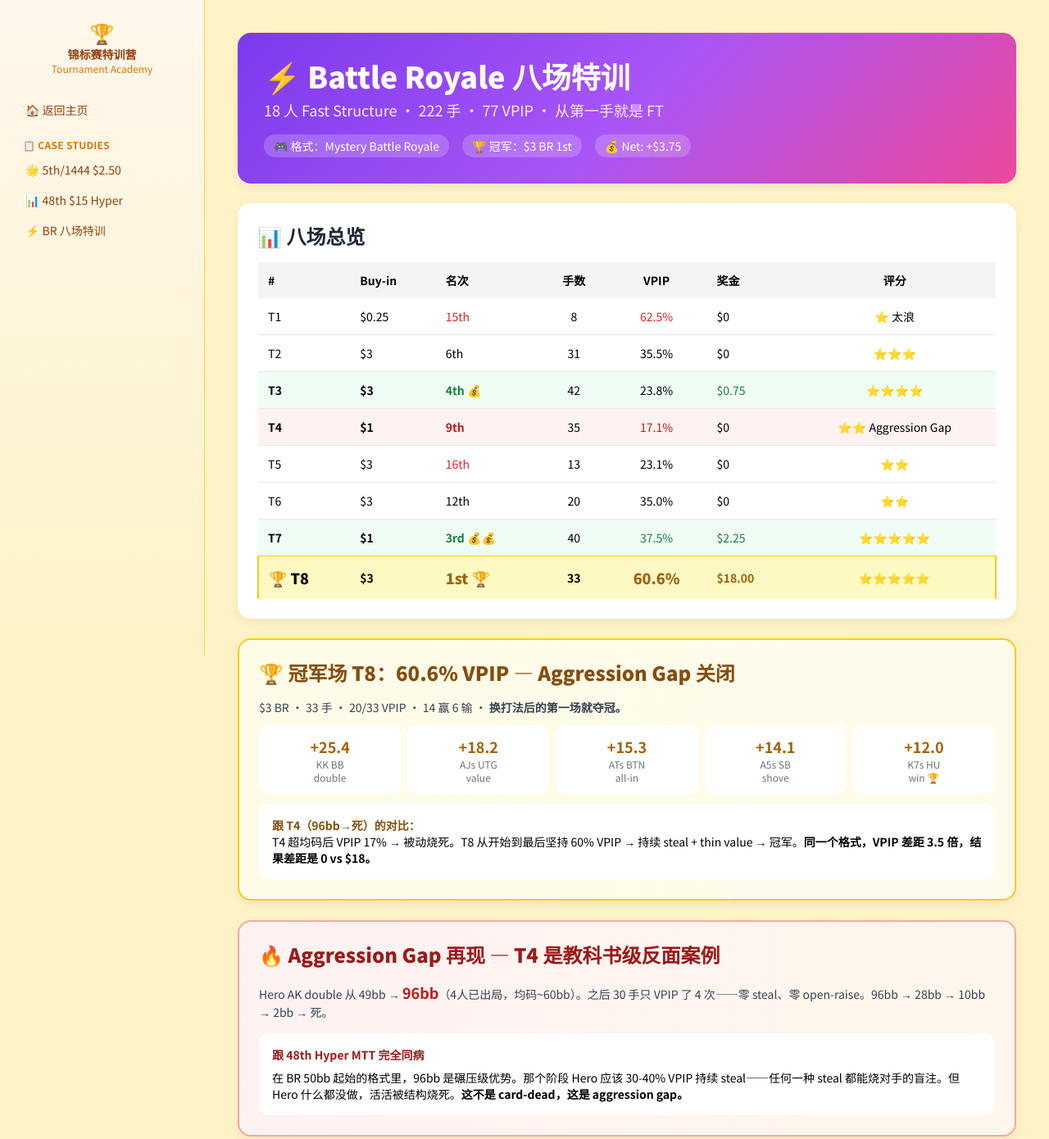
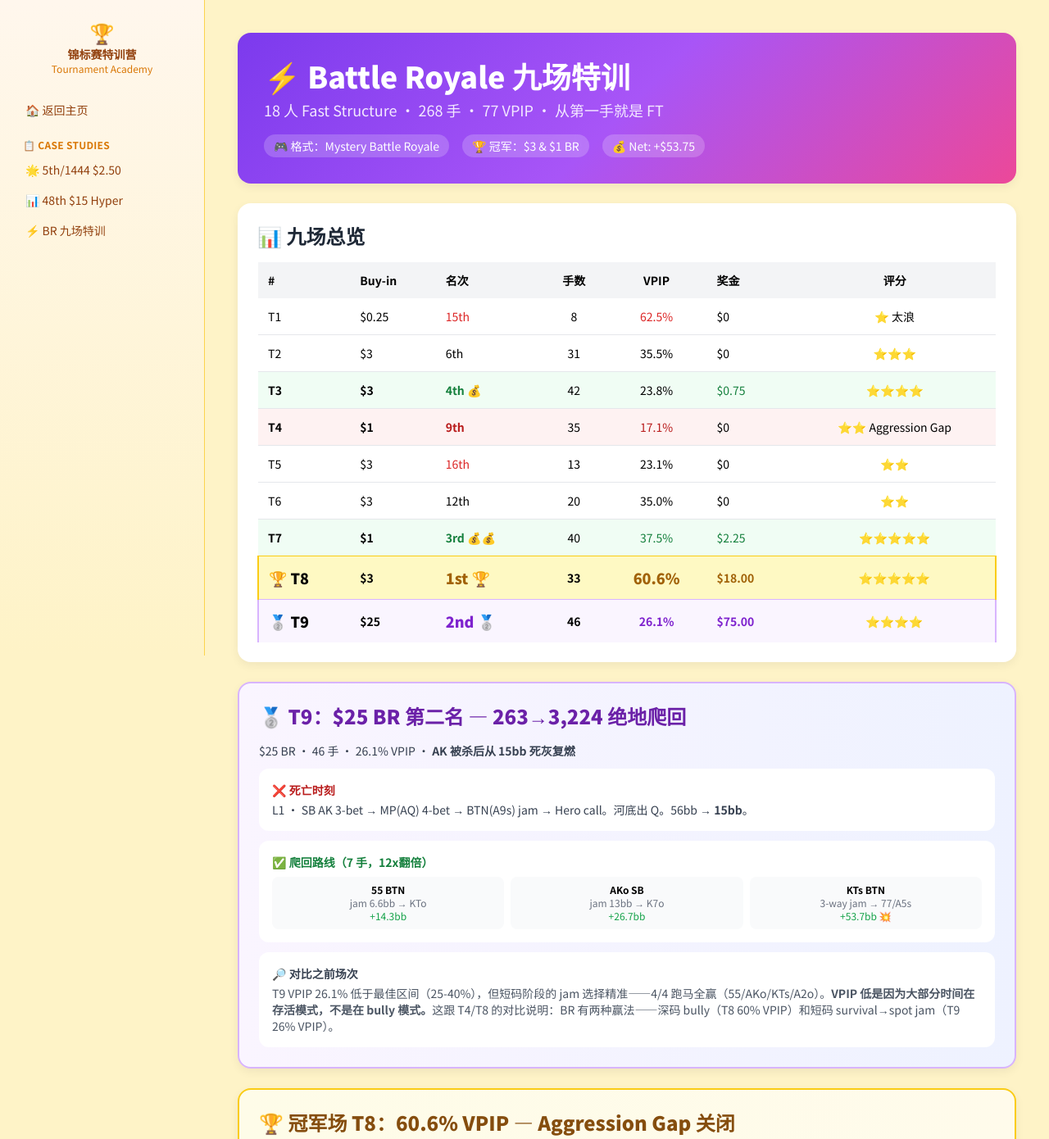
Before and after one commit to YMZ-twBj/cola-pages, a plain HTML site: page tournament-academy/br-seven-game.html in a window 1280 px wide. Shown: the top 1390 px of the page at 82% size. Drawn offline with nearby package versions, Linux system fonts and the light colour scheme.

Commit message:
🥈 BR九场特训：T9 5第二名 — AK被杀15bb→262→3,224绝地爬回

```diff
--- a/tournament-academy/br-seven-game.html
+++ b/tournament-academy/br-seven-game.html
@@ -3,7 +3,7 @@
 <head>
 <meta charset="UTF-8">
 <meta name="viewport" content="width=device-width, initial-scale=1.0">
-<title>⚡ Battle Royale 八场特训 — 锦标赛特训营</title>
+<title>⚡ Battle Royale 九场特训 — 锦标赛特训营</title>
 <script src="https://cdn.tailwindcss.com"></script>
 <style>
   @import url('https://fonts.googleapis.com/css2?family=Noto+Sans+SC:wght@400;700;900&display=swap');
@@ -27,23 +27,23 @@
   <div class="text-xs font-bold text-amber-600 uppercase tracking-wide mt-4 mb-1 px-3">📋 Case Studies</div>
   <a href="case-study-5th-1444.html" class="nav-link">🌟 5th/1444 $2.50</a>
   <a href="case-study-48th-hyper.html" class="nav-link">📊 48th $15 Hyper</a>
-  <a href="br-seven-game.html" class="nav-link">⚡ BR 八场特训</a>
+  <a href="br-seven-game.html" class="nav-link">⚡ BR 九场特训</a>
 </nav>
 
 <div class="main-wrap">
 
 <div class="card p-8 mb-6" style="background: linear-gradient(135deg, #7c3aed 0%, #a855f7 50%, #ec4899 100%);">
-  <h1 class="text-4xl font-black text-white mb-2">⚡ Battle Royale 八场特训</h1>
-  <p class="text-purple-100 text-lg">18 人 Fast Structure · 222 手 · 77 VPIP · 从第一手就是 FT</p>
+  <h1 class="text-4xl font-black text-white mb-2">⚡ Battle Royale 九场特训</h1>
+  <p class="text-purple-100 text-lg">18 人 Fast Structure · 268 手 · 77 VPIP · 从第一手就是 FT</p>
   <div class="flex gap-4 mt-4 text-sm text-white">
     <span class="bg-white/20 backdrop-blur px-3 py-1 rounded-full">🎮 格式：Mystery Battle Royale</span>
-    <span class="bg-white/20 backdrop-blur px-3 py-1 rounded-full">🏆 冠军：$3 BR 1st</span>
-    <span class="bg-white/20 backdrop-blur px-3 py-1 rounded-full">💰 Net: +$3.75</span>
+    <span class="bg-white/20 backdrop-blur px-3 py-1 rounded-full">🏆 冠军：$3 & $1 BR</span>
+    <span class="bg-white/20 backdrop-blur px-3 py-1 rounded-full">💰 Net: +$53.75</span>
   </div>
 </div>
 
 <div class="card p-6 mb-6">
-  <h2 class="text-2xl font-black text-gray-800 mb-4">📊 八场总览</h2>
+  <h2 class="text-2xl font-black text-gray-800 mb-4">📊 九场总览</h2>
   <div class="overflow-x-auto">
     <table class="w-full text-sm">
       <thead><tr class="bg-gray-100"><th class="p-3 text-left">#</th><th class="p-3 text-left">Buy-in</th><th class="p-3 text-left">名次</th><th class="p-3 text-center">手数</th><th class="p-3 text-center">VPIP</th><th class="p-3 text-left">奖金</th><th class="p-3 text-center">评分</th></tr></thead>
@@ -56,8 +56,33 @@
         <tr><td class="p-3">T6</td><td class="p-3">$3</td><td class="p-3">12th</td><td class="p-3 text-center">20</td><td class="p-3 text-center">35.0%</td><td class="p-3">$0</td><td class="p-3 text-center">⭐⭐</td></tr>
         <tr class="bg-green-50"><td class="p-3 font-bold">T7</td><td class="p-3 font-bold">$1</td><td class="p-3 text-green-700 font-bold">3rd 💰💰</td><td class="p-3 text-center">40</td><td class="p-3 text-center text-green-700">37.5%</td><td class="p-3 text-green-700">$2.25</td><td class="p-3 text-center">⭐⭐⭐⭐⭐</td></tr>
         <tr class="bg-yellow-100 border-2 border-yellow-400"><td class="p-3 font-black text-lg">🏆 T8</td><td class="p-3 font-bold">$3</td><td class="p-3 text-yellow-700 font-black text-lg">1st 🏆</td><td class="p-3 text-center font-bold">33</td><td class="p-3 text-center text-yellow-700 font-black text-lg">60.6%</td><td class="p-3 text-yellow-700 font-bold">$18.00</td><td class="p-3 text-center">⭐⭐⭐⭐⭐</td></tr>
+        <tr class="bg-purple-50 border-2 border-purple-300"><td class="p-3 font-black text-lg">🥈 T9</td><td class="p-3 font-bold">$25</td><td class="p-3 text-purple-700 font-black text-lg">2nd 🥈</td><td class="p-3 text-center font-bold">46</td><td class="p-3 text-center text-purple-700 font-bold">26.1%</td><td class="p-3 text-purple-700 font-bold">$75.00</td><td class="p-3 text-center">⭐⭐⭐⭐</td></tr>
       </tbody>
     </table>
+  </div>
+</div>
+
+<div class="card p-6 mb-6 bg-gradient-to-r from-purple-50 to-indigo-50 border-2 border-purple-300">
+  <h2 class="text-2xl font-black text-purple-800 mb-4">🥈 T9：$25 BR 第二名 — 263→3,224 绝地爬回</h2>
+  <p class="text-sm text-gray-700 mb-3">$25 BR · 46 手 · 26.1% VPIP · <strong>AK 被杀后从 15bb 死灰复燃</strong></p>
+
+  <div class="bg-white rounded-xl p-4 mb-3 text-sm">
+    <p class="font-bold text-red-700 mb-1">❌ 死亡时刻</p>
+    <p class="text-gray-700">L1 · SB AK 3-bet → MP(AQ) 4-bet → BTN(A9s) jam → Hero call。河底出 Q。56bb → <strong>15bb</strong>。</p>
+  </div>
+
+  <div class="bg-white rounded-xl p-4 mb-3 text-sm">
+    <p class="font-bold text-green-700 mb-1">✅ 爬回路线（7 手，12x翻倍）</p>
+    <div class="grid grid-cols-3 gap-2 text-xs text-center mt-2">
+      <div class="bg-gray-50 rounded-lg p-2"><p class="font-bold">55 BTN</p><p class="text-gray-500">jam 6.6bb → KTo</p><p class="text-green-600">+14.3bb</p></div>
+      <div class="bg-gray-50 rounded-lg p-2"><p class="font-bold">AKo SB</p><p class="text-gray-500">jam 13bb → K7o</p><p class="text-green-600">+26.7bb</p></div>
+      <div class="bg-gray-50 rounded-lg p-2"><p class="font-bold">KTs BTN</p><p class="text-gray-500">3-way jam → 77/A5s</p><p class="text-green-600">+53.7bb 💥</p></div>
+    </div>
+  </div>
+
+  <div class="bg-white rounded-xl p-4 text-sm">
+    <p class="font-bold text-gray-700 mb-1">🔎 对比之前场次</p>
+    <p class="text-gray-600">T9 VPIP 26.1% 低于最佳区间（25-40%），但短码阶段的 jam 选择精准——4/4 跑马全赢（55/AKo/KTs/A2o）。<strong>VPIP 低是因为大部分时间在存活模式，不是在 bully 模式。</strong>这跟 T4/T8 的对比说明：BR 有两种赢法——深码 bully（T8 60% VPIP）和短码 survival→spot jam（T9 26% VPIP）。</p>
   </div>
 </div>
 
@@ -152,7 +177,7 @@
   </p>
 </div>
 
-<p class="text-center text-xs text-gray-400 pb-8">Battle Royale 八场特训 · 锦标赛特训营 · 2026-06-13</p>
+<p class="text-center text-xs text-gray-400 pb-8">Battle Royale 九场特训 · 锦标赛特训营 · 2026-06-14</p>
 
 </div>
 </body>
```
Also changed, not shown: tournament-academy/index.html (+1 -1 lines).
